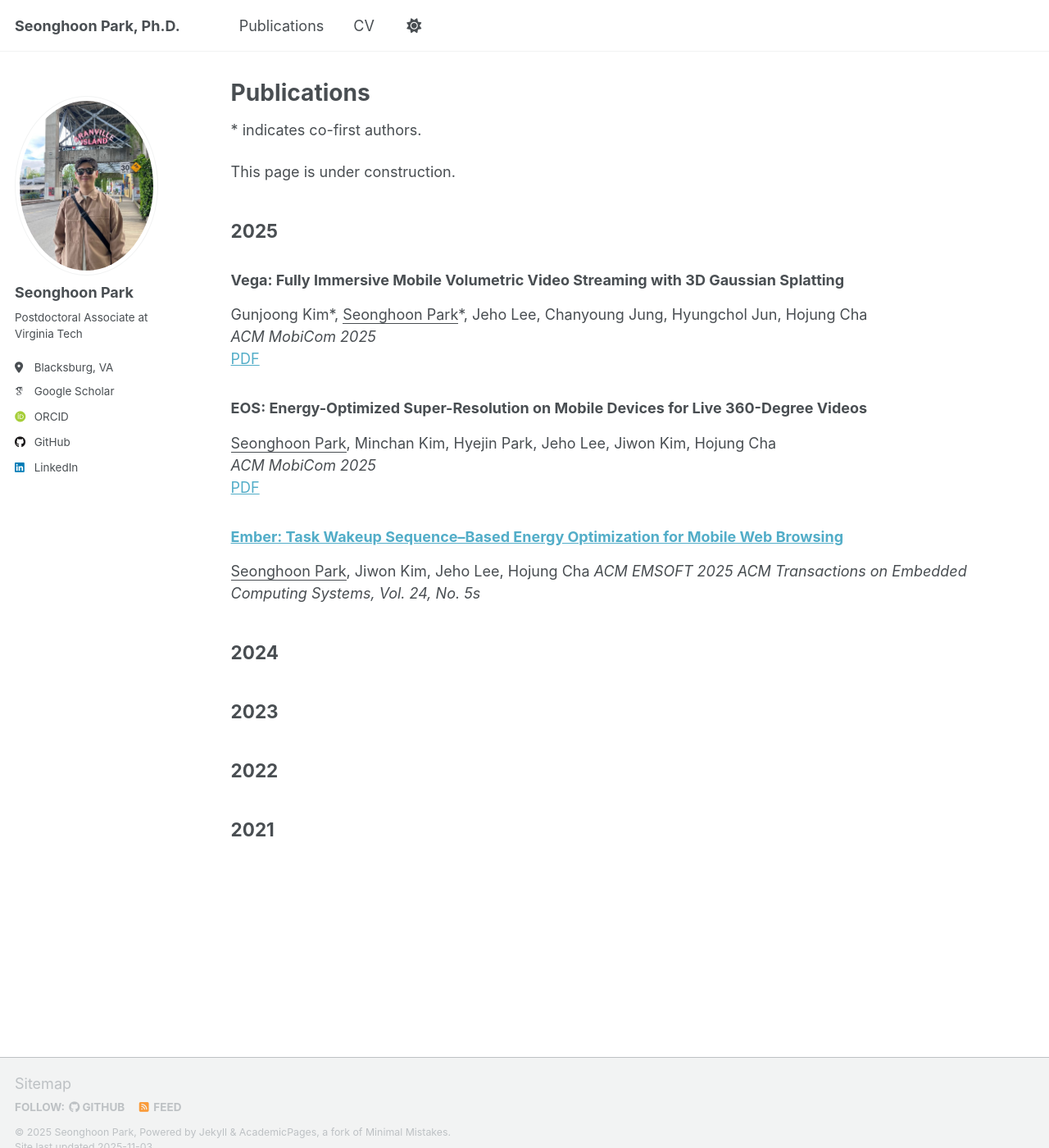
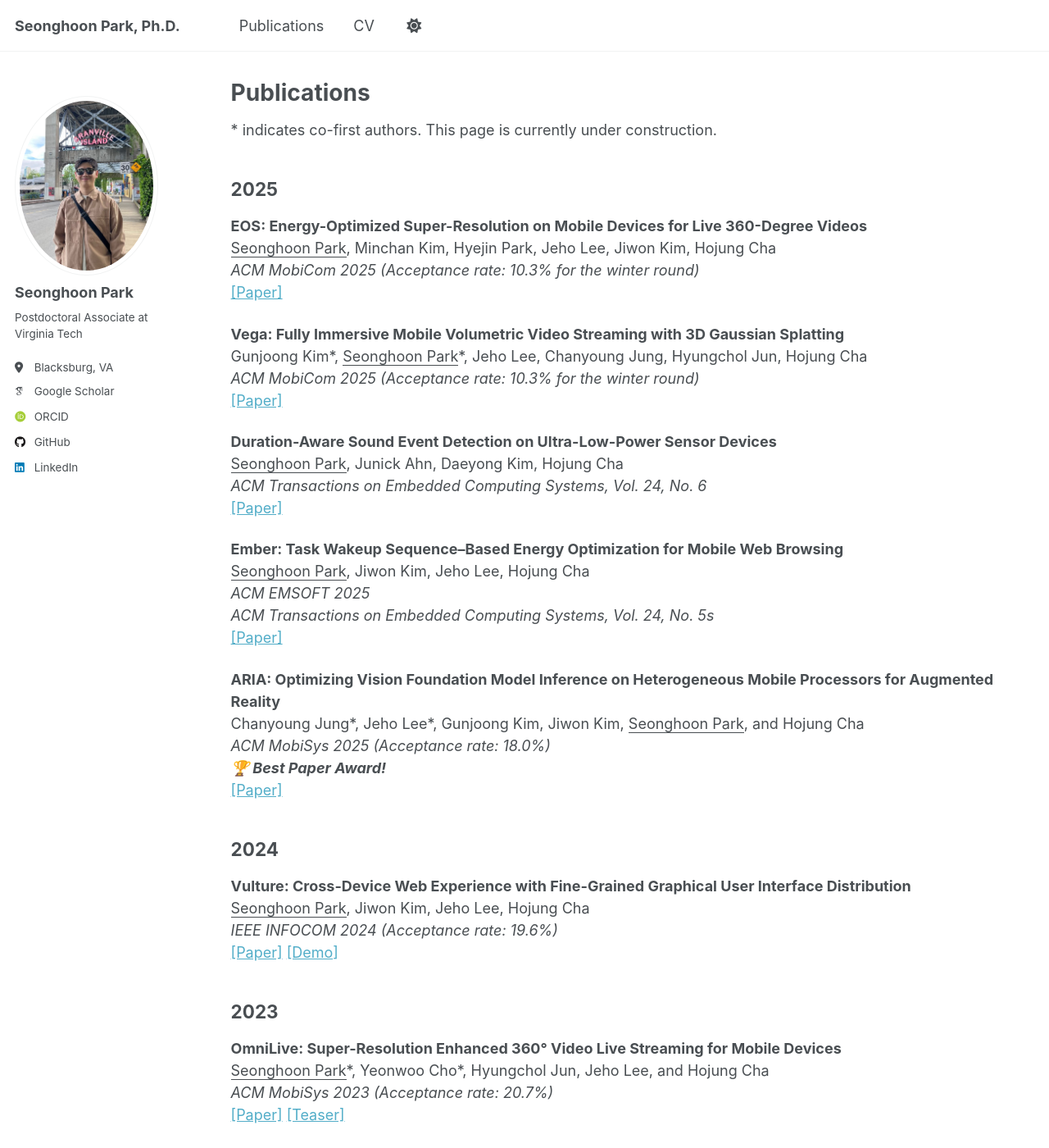
Before and after one commit to iamseonghoon/iamseonghoon.github.io, a Jekyll site: the page built from _pages/publications.md, in a window 1280 px wide and 1400 px high. Shown: the whole window at 82% size. Built offline with Jekyll 4.4.1, drawn with Linux system fonts in a browser that asks for light colours; some web fonts are replaced; a script that is not in the unit is left out; some of the changed text lies outside the part shown.

Commit message:
publications

```diff
--- a/_pages/publications.md
+++ b/_pages/publications.md
@@ -5,35 +5,81 @@ permalink: /publications/
 author_profile: true
 ---
 
-\* indicates co-first authors.
-
-
-This page is under construction.
+\* indicates co-first authors. This page is currently under construction.
 
 ## 2025
-### Vega: Fully Immersive Mobile Volumetric Video Streaming with 3D Gaussian Splatting
+**EOS: Energy-Optimized Super-Resolution on Mobile Devices for Live 360-Degree Videos**
+<u>Seonghoon Park</u>, Minchan Kim, Hyejin Park, Jeho Lee, Jiwon Kim, Hojung Cha
+*ACM MobiCom 2025 (Acceptance rate: 10.3% for the winter round)*
+[[Paper]]()
+
+**Vega: Fully Immersive Mobile Volumetric Video Streaming with 3D Gaussian Splatting**
 Gunjoong Kim\*, <u>Seonghoon Park</u>\*, Jeho Lee, Chanyoung Jung, Hyungchol Jun, Hojung Cha
-*ACM MobiCom 2025*
-[PDF]()
+*ACM MobiCom 2025 (Acceptance rate: 10.3% for the winter round)*
+[[Paper]]()
 
-### EOS: Energy-Optimized Super-Resolution on Mobile Devices for Live 360-Degree Videos
-<u>Seonghoon Park</u>, Minchan Kim, Hyejin Park, Jeho Lee, Jiwon Kim, Hojung Cha
-*ACM MobiCom 2025*
-[PDF]()
+**Duration-Aware Sound Event Detection on Ultra-Low-Power Sensor Devices**
+<u>Seonghoon Park</u>, Junick Ahn, Daeyong Kim, Hojung Cha
+*ACM Transactions on Embedded Computing Systems, Vol. 24, No. 6*
+[[Paper]](https://dl.acm.org/doi/10.1145/3761806)
 
-### [Ember: Task Wakeup Sequence–Based Energy Optimization for Mobile Web Browsing](https://dl.acm.org/doi/10.1145/3757918)
+**Ember: Task Wakeup Sequence–Based Energy Optimization for Mobile Web Browsing**
 <u>Seonghoon Park</u>, Jiwon Kim, Jeho Lee, Hojung Cha
 *ACM EMSOFT 2025*
 *ACM Transactions on Embedded Computing Systems, Vol. 24, No. 5s*
+[[Paper]](https://dl.acm.org/doi/10.1145/3757918)
+
+**ARIA: Optimizing Vision Foundation Model Inference on Heterogeneous Mobile Processors for Augmented Reality**
+Chanyoung Jung\*, Jeho Lee\*, Gunjoong Kim, Jiwon Kim, <u>Seonghoon Park</u>, and Hojung Cha
+*ACM MobiSys 2025 (Acceptance rate: 18.0%)*
+***🏆 Best Paper Award!***
+[[Paper]](https://dl.acm.org/doi/10.1145/3711875.3729161)
 
 
 ## 2024
+**Vulture: Cross-Device Web Experience with Fine-Grained Graphical User Interface Distribution**
+<u>Seonghoon Park</u>, Jiwon Kim, Jeho Lee, Hojung Cha
+*IEEE INFOCOM 2024 (Acceptance rate: 19.6%)*
+[[Paper]](https://ieeexplore.ieee.org/document/10621433) [[Demo]](https://youtu.be/PY3IzOVTtBU)
 
 
 ## 2023
+**OmniLive: Super-Resolution Enhanced 360° Video Live Streaming for Mobile Devices**
+<u>Seonghoon Park</u>\*, Yeonwoo Cho\*, Hyungchol Jun, Jeho Lee, and Hojung Cha
+*ACM MobiSys 2023 (Acceptance rate: 20.7%)*
+[[Paper]](https://dl.acm.org/doi/10.1145/3581791.3596851) [[Teaser]](https://youtu.be/GfY0s3xcvb4)
+
+**Crow API: Cross-device I/O Sharing in Web Applications**
+<u>Seonghoon Park</u>\*, Jeho Lee, and Hojung Cha
+*IEEE INFOCOM 2023 (Acceptance rate: 19.2%)*
+[[Paper]](https://dl.acm.org/doi/10.1145/3581791.3596851)
 
 
 ## 2022
+**Optimizing Energy Consumption of Mobile Games**
+Yonghun Choi, <u>Seonghoon Park</u>, Seunghyeok Jeon, Rhan Ha, and Hojung Cha
+*IEEE Transactions on Mobile Computing, Vol. 21, No. 10*
+[[Paper]](https://ieeexplore.ieee.org/document/9352566)
 
 
 ## 2021
+**WebMythBusters: An In-depth Study of Mobile Web Experience**
+<u>Seonghoon Park</u>, Yonghun Choi, and Hojung Cha
+*IEEE INFOCOM 2021 (Acceptance rate: 19.7%)*
+[[Paper]](https://ieeexplore.ieee.org/document/9488671)
+
+**GAZEL: Runtime Gaze Tracking for Smartphones**
+Joonbeom Park, <u>Seonghoon Park</u>, and Hojung Cha
+*IEEE PerCom 2021 (Acceptance rate: 10.6% for full papers)*
+[[Paper]](https://ieeexplore.ieee.org/document/9439113)
+
+# 2019
+**Optimizing Energy Efficiency of Browsers in Energy-Aware Scheduling-Enabled Mobile Devices**
+Yonghun Choi, <u>Seonghoon Park</u>, and Hojung Cha
+*ACM MobiCom 2019 (Acceptance rate: 19.0%)*
+[[Paper]](https://ieeexplore.ieee.org/document/9488671)
+
+**Graphics-Aware Power Governing for Mobile Devices**
+Yonghun Choi, <u>Seonghoon Park</u>, and Hojung Cha
+*ACM MobiSys 2019 (Acceptance rate: 22.7% for full papers)*
+[[Paper]](https://ieeexplore.ieee.org/document/9439113)
```
